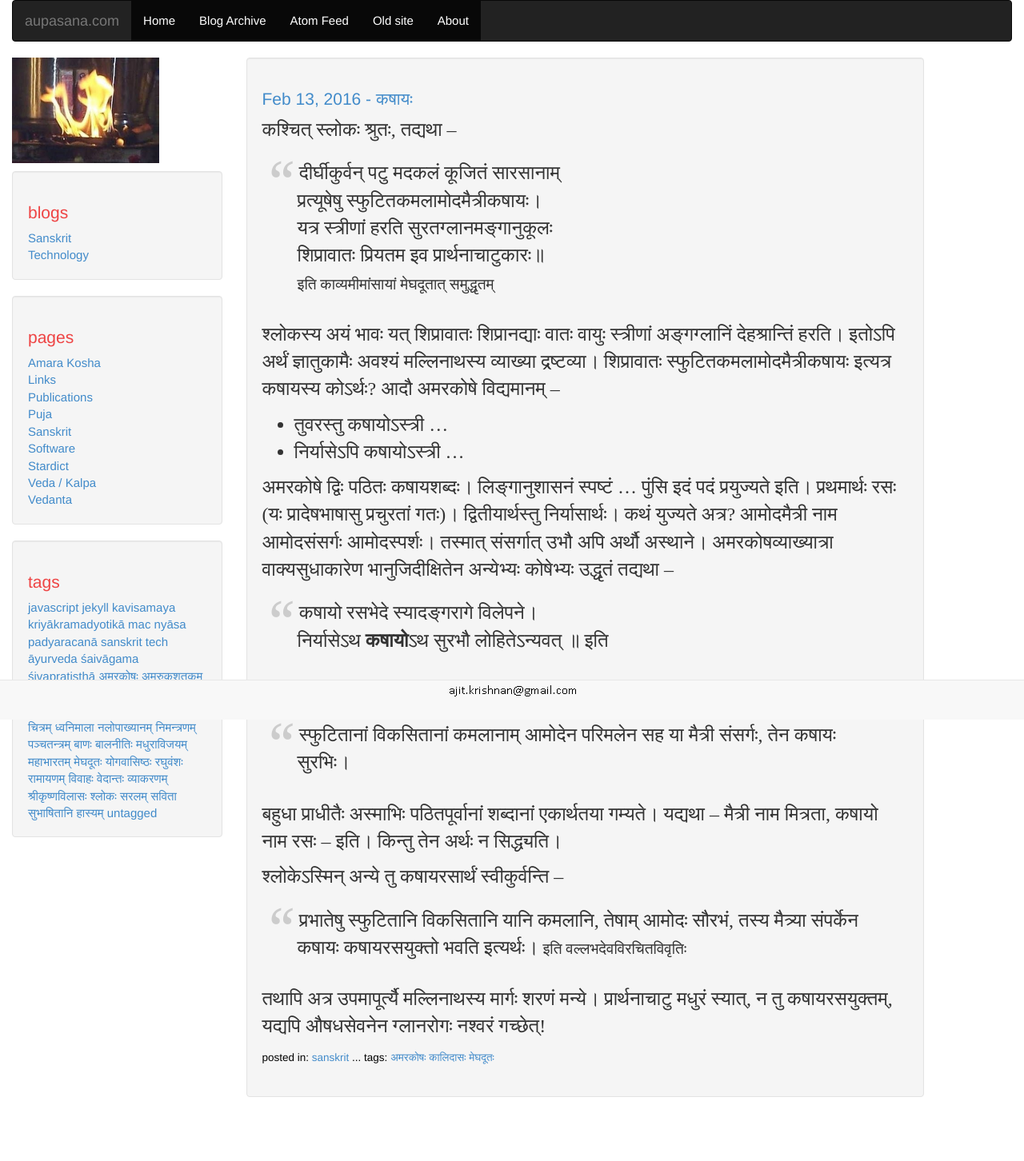
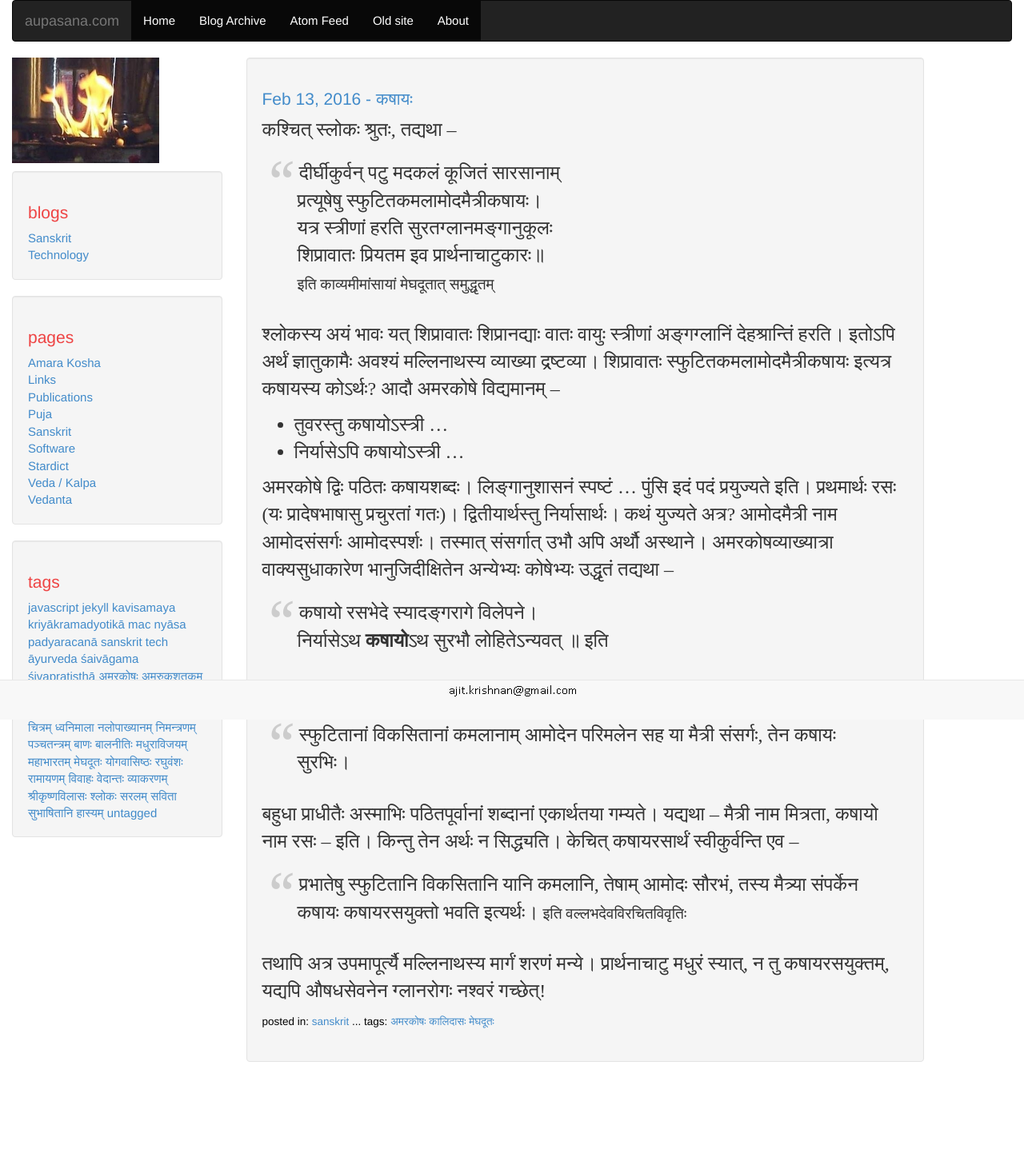
Before and after one commit to aupasana/aupasana.github.io, a Jekyll site: the page built from _posts/2016-02-13-kashaya.md, in a window 1280 px wide. Shown: the whole page at 80% size. Built offline with Jekyll 4.4.1, drawn with Linux system fonts in a browser that asks for light colours; comment, search, counter and statistics services are not loaded; after the commit the page ends 1408 px from its top, so only the background shows below that.

Commit message:
update post content

```diff
--- a/_posts/2016-02-13-kashaya.md
+++ b/_posts/2016-02-13-kashaya.md
@@ -39,13 +39,11 @@ tags:
 > या मैत्री संसर्गः, तेन कषायः सुरभिः।
 
 बहुधा प्राधीतैः अस्माभिः पठितपूर्वानां शब्दानां एकार्थतया गम्यते। यद्यथा -- मैत्री नाम मित्रता,
-कषायो नाम रसः -- इति। किन्तु तेन अर्थः न सिद्ध्यति।
-
-श्लोकेऽस्मिन् अन्ये तु कषायरसार्थं स्वीकुर्वन्ति --
+कषायो नाम रसः -- इति। किन्तु तेन अर्थः न सिद्ध्यति। केचित् कषायरसार्थं स्वीकुर्वन्ति एव --
 
 > प्रभातेषु स्फुटितानि विकसितानि यानि कमलानि, तेषाम् आमोदः सौरभं, तस्य
 > मैत्र्या संपर्केन कषायः कषायरसयुक्तो भवति इत्यर्थः।
 > <cite>इति वल्लभदेवविरचितविवृतिः</cite>
 
-तथापि अत्र उपमापूर्त्यै मल्लिनाथस्य मार्गः शरणं मन्ये। प्रार्थनाचाटु मधुरं स्यात्, न तु कषायरसयुक्तम्,
+तथापि अत्र उपमापूर्त्यै मल्लिनाथस्य मार्गं शरणं मन्ये। प्रार्थनाचाटु मधुरं स्यात्, न तु कषायरसयुक्तम्,
 यद्यपि औषधसेवनेन ग्लानरोगः नश्वरं गच्छेत्!
```
